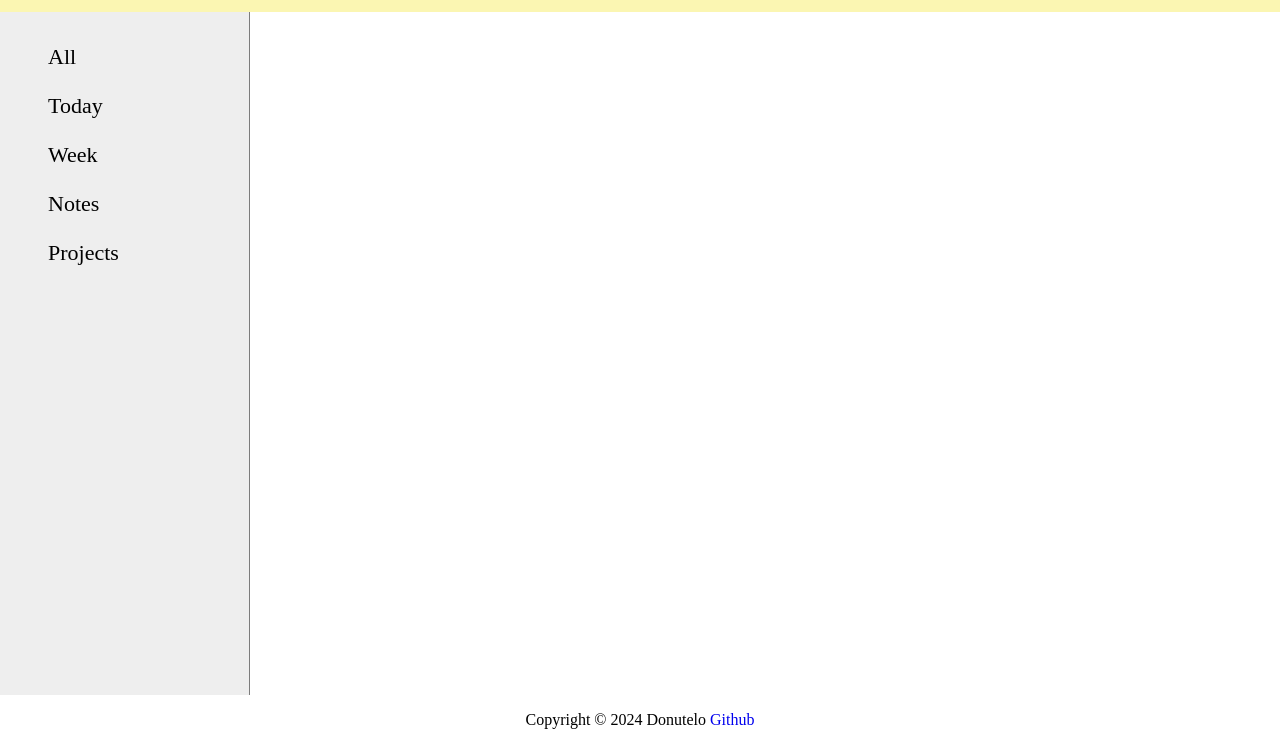
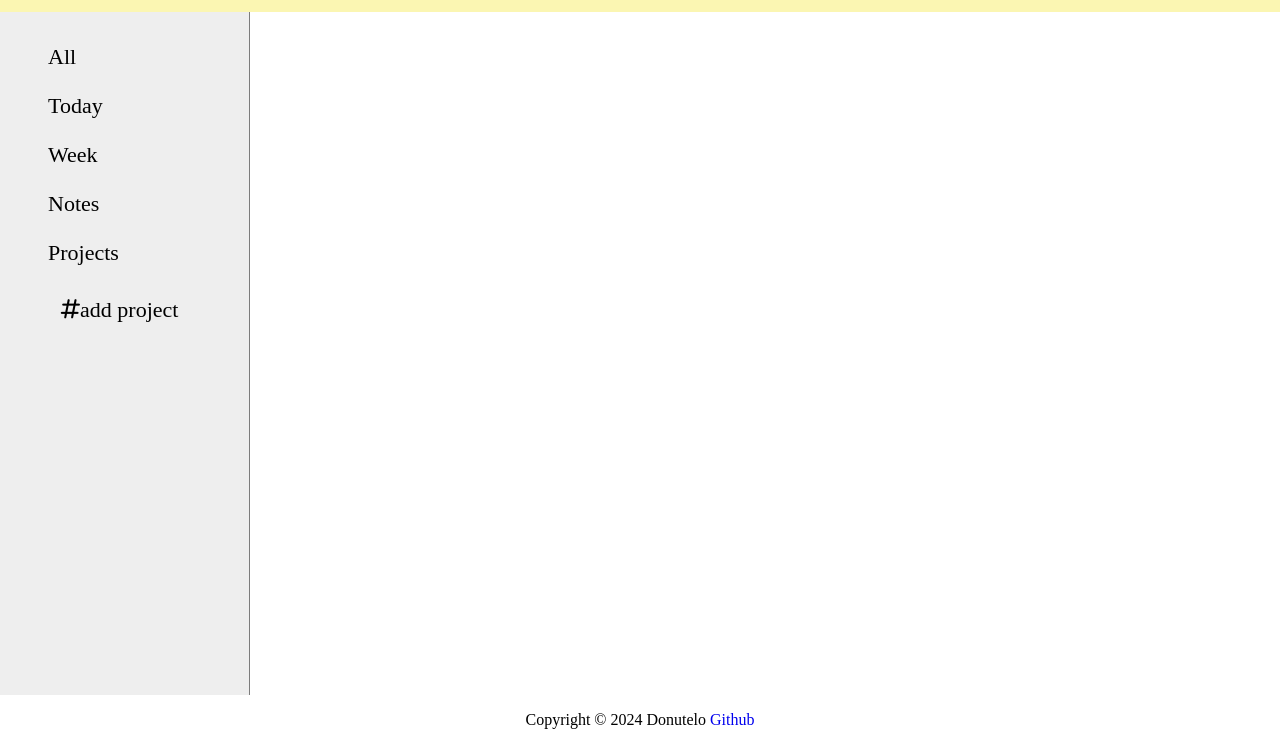
Before and after one commit to Donutelo/ToDoList, a website built with webpack: page src/template.html in a window 1280 px wide. Shown: the part 55-800 px from the top of the page. Built offline with nearby package versions, Linux system fonts and the light colour scheme.

Commit message:
coloquei um exemplo de projeto

```diff
--- a/package.json
+++ b/package.json
@@ -15,6 +15,7 @@
     "deploy": "git subtree push --prefix dist origin gh-pages"
   },
   "dependencies": {
+    "@fortawesome/fontawesome-free": "^6.7.2",
     "date-fns": "^4.1.0"
   }
 }
--- a/src/css/styles.css
+++ b/src/css/styles.css
@@ -85,7 +85,7 @@
     align-items: flex-start;
 }
 
-.sidebar-navegation-menu ul > * {
+.sidebar-navegation-menu > ul > * {
     padding: .5rem 1.5rem;
     margin-bottom: 7px;
     cursor: pointer;
@@ -93,6 +93,15 @@
 
 .sidebar-navegation-menu ul > *:hover {
     font-weight: 600;
+}
+
+.fa-hashtag {
+    background-size: 0.3rem;
+    font-weight: 1;
+}
+
+.project-item {
+    padding: .5rem .8rem;
 }
 
 /* FOOTBAR */
--- a/src/template.html
+++ b/src/template.html
@@ -3,7 +3,8 @@
   <head>
     <meta charset="UTF-8" />
     <meta name="viewport" content="width=device-width, initial-scale=1.0" />
-    <title>Document</title>
+    <title>To do list</title>
+    <link rel="stylesheet" href="https://cdnjs.cloudflare.com/ajax/libs/font-awesome/6.5.1/css/all.min.css">
   </head>
   <body>
     <div class="content">
@@ -20,12 +21,15 @@
       <!-- SIDEBAR -->
       <div class="sidebar">
         <nav class="sidebar-navegation-menu">
-          <ul>
+          <ul class="main-list">
             <li class="all-tasks">All</li>
             <li class="today-tasks">Today</li>
             <li class="week-tasks">Week</li>
             <li class="notes">Notes</li>
             <li class="projects">Projects</li>
+            <ul class="project-list">
+                <li class="project-item"><i class="fa-solid fa-hashtag"></i>add project</li>
+            </ul>
           </ul>
         </nav>
       </div>
```
Also changed, not shown: 1 other file.
